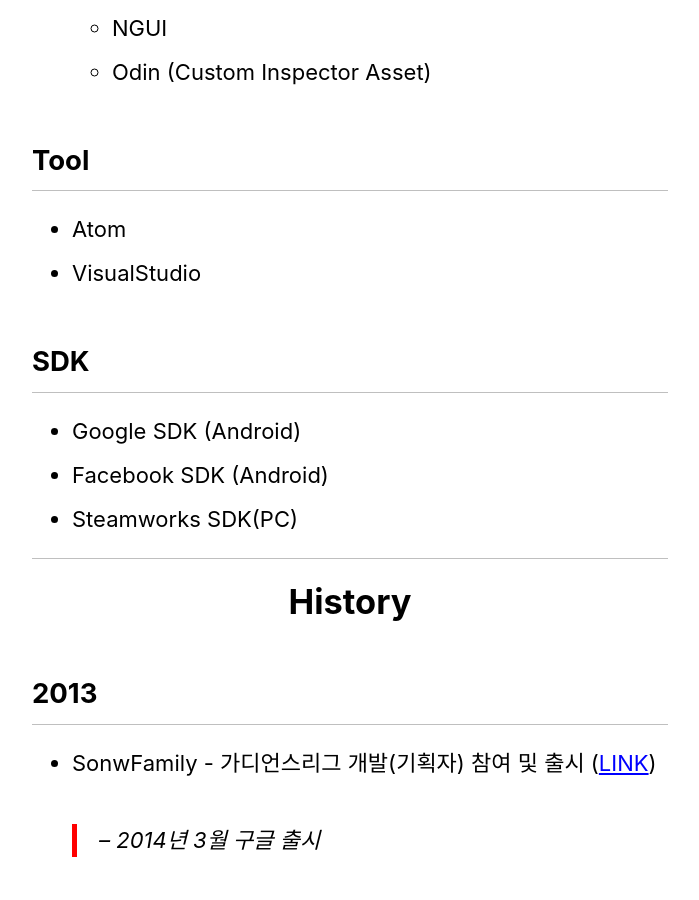
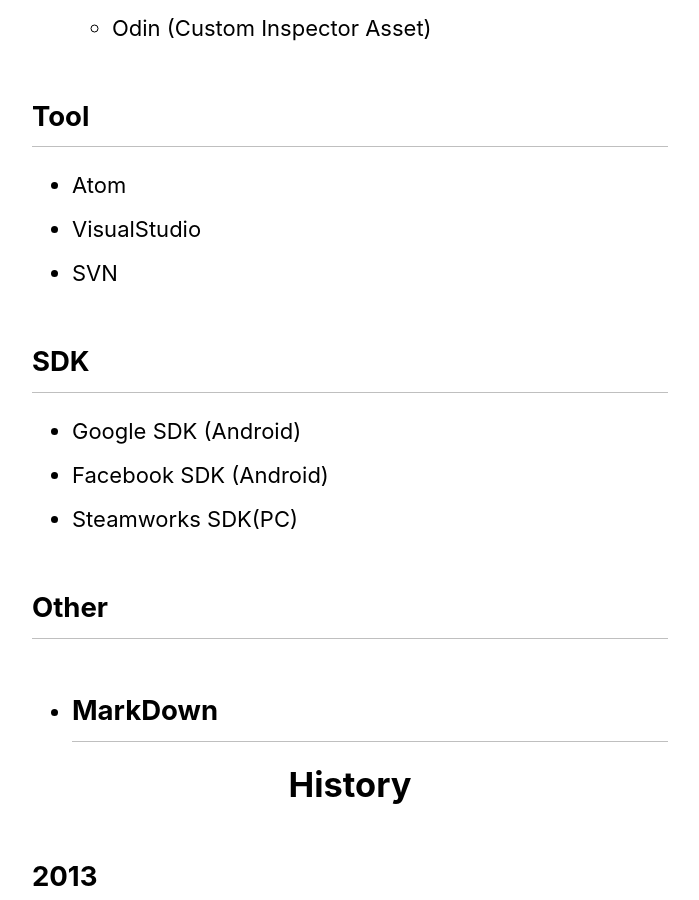
Before and after one commit to AhnHyoMin/ahnhyomin.github.io, a Jekyll site: the page built from _pages/about.md, in a window 1280 px wide and 900 px high, scrolled down 1692 px. Shown: the whole window, without its empty margins (290-989 px from the left). Built offline with Jekyll 4.4.1, drawn with Linux system fonts in a browser that asks for light colours; cached includes are drawn as plain includes; nearby versions of some CDN libraries.

Commit message:
포스트 내용 추가
터렛 회전 포스트에 내용 추가

```diff
--- a/_pages/about.md
+++ b/_pages/about.md
@@ -27,8 +27,8 @@ order : 1
 * 포지션 : 클라이언트 프로그래머
 * 경력 : 1년
 * Email :
-  > Gmail : hulralra@gmail.com
-  > Naver : sow114@naver.com
+  - Gmail : hulralra@gmail.com
+  - Naver : sow114@naver.com
 
 
 
@@ -50,12 +50,15 @@ order : 1
 ## Tool
 * Atom
 * VisualStudio
+* SVN
 
 ## SDK
 * Google SDK (Android)
 * Facebook SDK (Android)
 * Steamworks SDK(PC)
 
+## Other
+* MarkDown
 ---
 <h1>
 <Center> History</Center>
--- a/_posts/GameSystem/2018-11-25-TurretRotate.markdown
+++ b/_posts/GameSystem/2018-11-25-TurretRotate.markdown
@@ -13,6 +13,11 @@ categories: [GameSystem]
 ---
 ### 터렛 회전 목표
   - 부모 오브젝트가 어떠한 방향으로 회전 하든 타겟의 좌표를 정확히 구해야함
+
+### 핵심 구현방법
+  - 타겟의 좌표, 위치등의 정보를 자신의 로컬 기준계산 한다.
+    - tranform가 포함하고 있는 함수중 Inverse로 시작 하는 함수들이 로컬 기준으로 계산해준다.
+    - InverseTransformDirection, InverseTransformVector, InverseTransformPoint
 
 ---
 ### 몸통 회전
```
